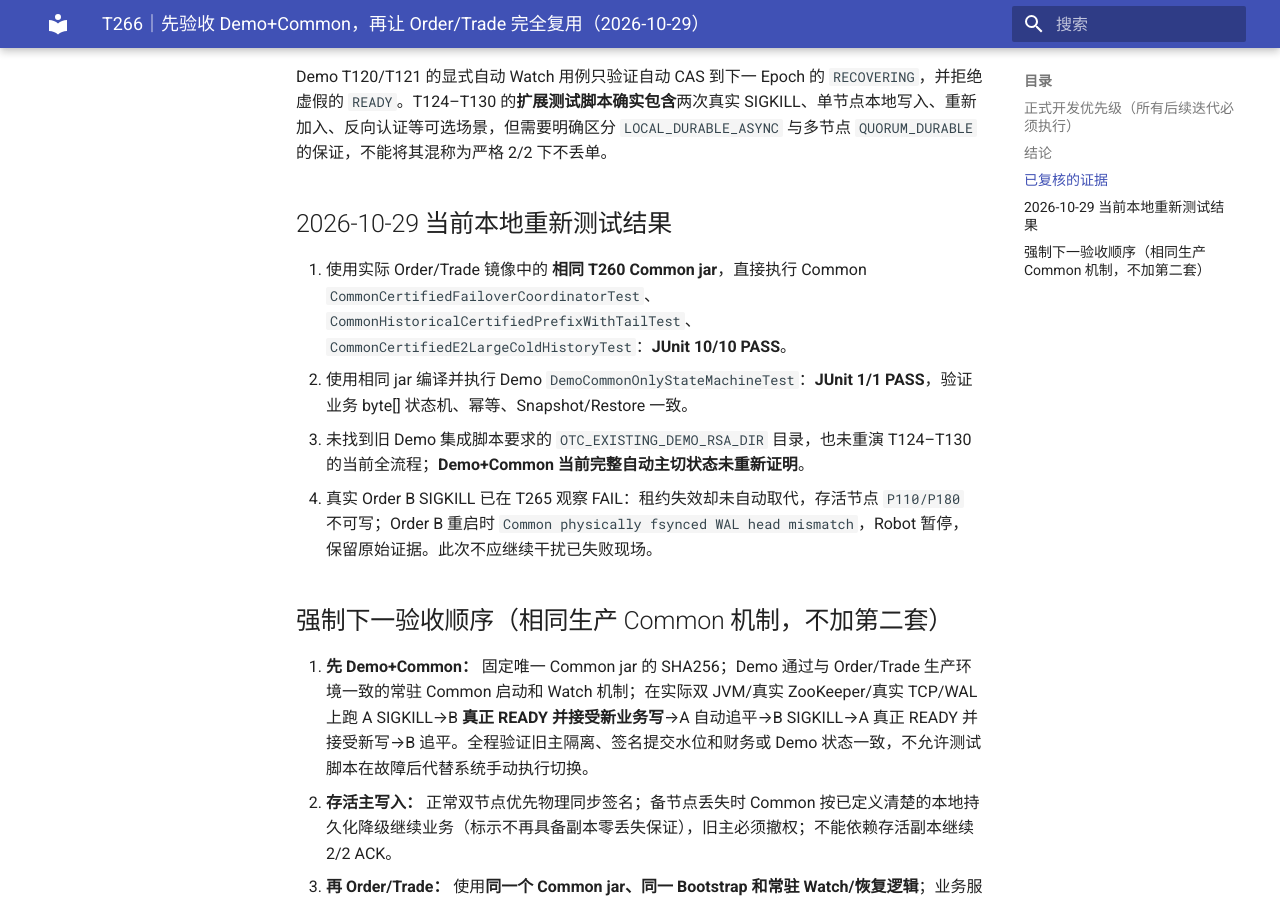
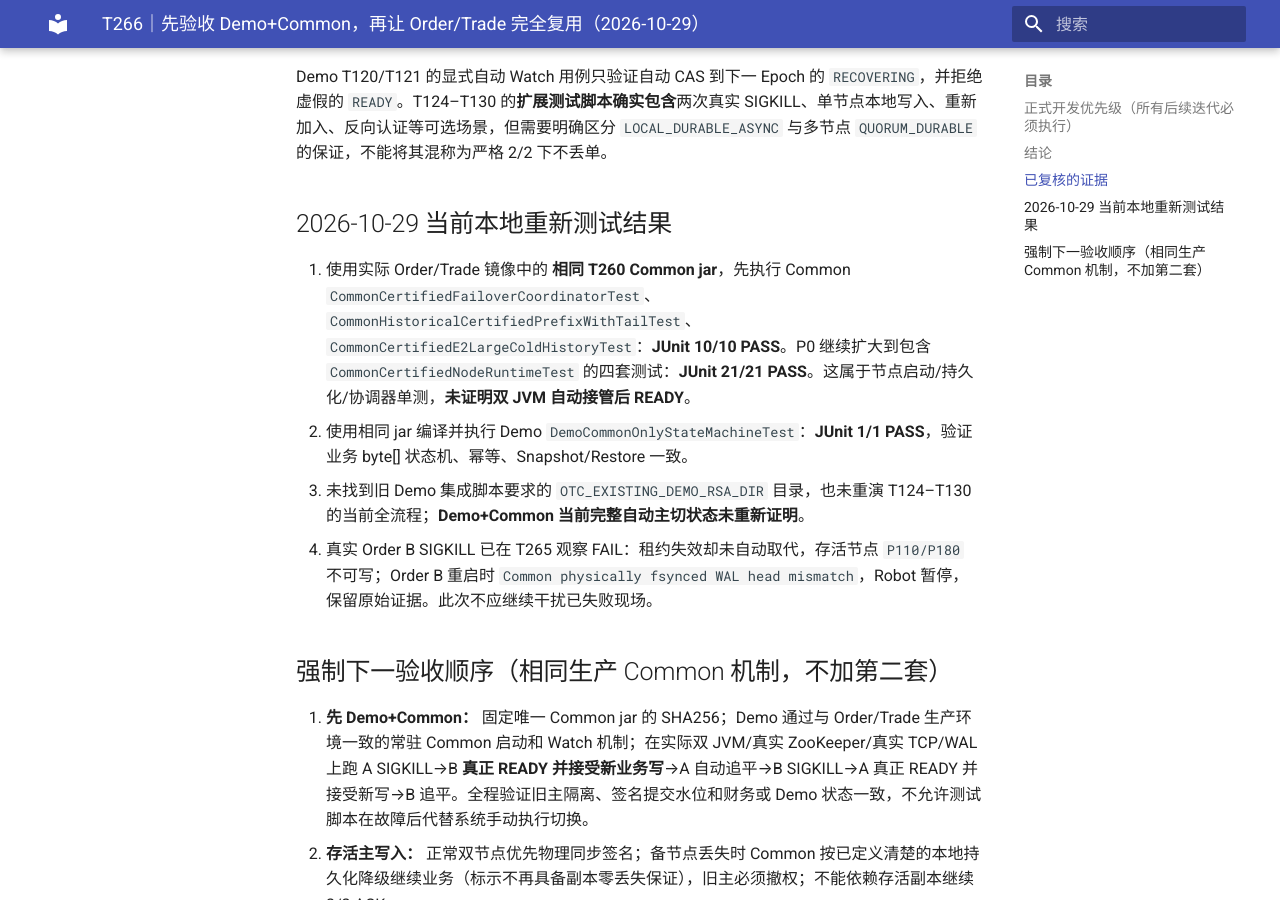
Before and after one commit to bliplink/dc-quant-deploy, an MkDocs documentation site: the page built from docs/T266_DEMO_COMMON_ORDER_TRADE_PARITY_FIRST_20261029.zh-CN.md, in a window 1280 px wide and 900 px high, scrolled down 1314 px. Built offline with MkDocs 1.6.1 and Material for MkDocs 9.7.7, drawn with Linux system fonts in a browser that asks for light colours.

Commit message:
docs(test): record P0 Common runtime 21/21 unit tests, not HA pass

```diff
--- a/docs/T266_DEMO_COMMON_ORDER_TRADE_PARITY_FIRST_20261029.zh-CN.md
+++ b/docs/T266_DEMO_COMMON_ORDER_TRADE_PARITY_FIRST_20261029.zh-CN.md
@@ -27,7 +27,7 @@ Demo T120/T121 的显式自动 Watch 用例只验证自动 CAS 到下一 Epoch
 
 ## 2026-10-29 当前本地重新测试结果
 
-1. 使用实际 Order/Trade 镜像中的 **相同 T260 Common jar**，直接执行 Common `CommonCertifiedFailoverCoordinatorTest`、`CommonHistoricalCertifiedPrefixWithTailTest`、`CommonCertifiedE2LargeColdHistoryTest`：**JUnit 10/10 PASS**。
+1. 使用实际 Order/Trade 镜像中的 **相同 T260 Common jar**，先执行 Common `CommonCertifiedFailoverCoordinatorTest`、`CommonHistoricalCertifiedPrefixWithTailTest`、`CommonCertifiedE2LargeColdHistoryTest`：**JUnit 10/10 PASS**。P0 继续扩大到包含 `CommonCertifiedNodeRuntimeTest` 的四套测试：**JUnit 21/21 PASS**。这属于节点启动/持久化/协调器单测，**未证明双 JVM 自动接管后 READY**。
 2. 使用相同 jar 编译并执行 Demo `DemoCommonOnlyStateMachineTest`：**JUnit 1/1 PASS**，验证业务 byte[] 状态机、幂等、Snapshot/Restore 一致。
 3. 未找到旧 Demo 集成脚本要求的 `OTC_EXISTING_DEMO_RSA_DIR` 目录，也未重演 T124–T130 的当前全流程；**Demo+Common 当前完整自动主切状态未重新证明**。
 4. 真实 Order B SIGKILL 已在 T265 观察 FAIL：租约失效却未自动取代，存活节点 `P110/P180` 不可写；Order B 重启时 `Common physically fsynced WAL head mismatch`，Robot 暂停，保留原始证据。此次不应继续干扰已失败现场。
```
